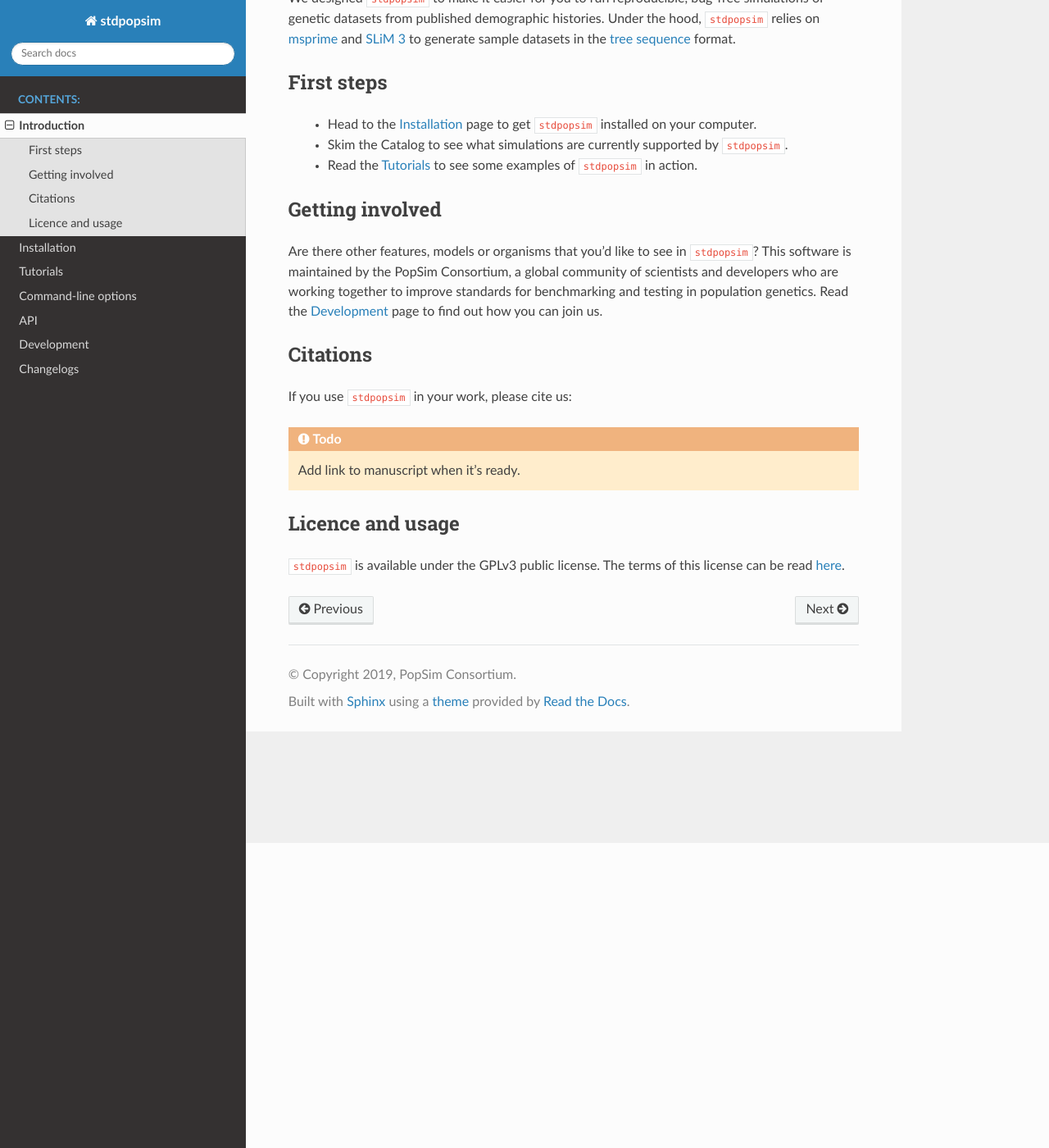
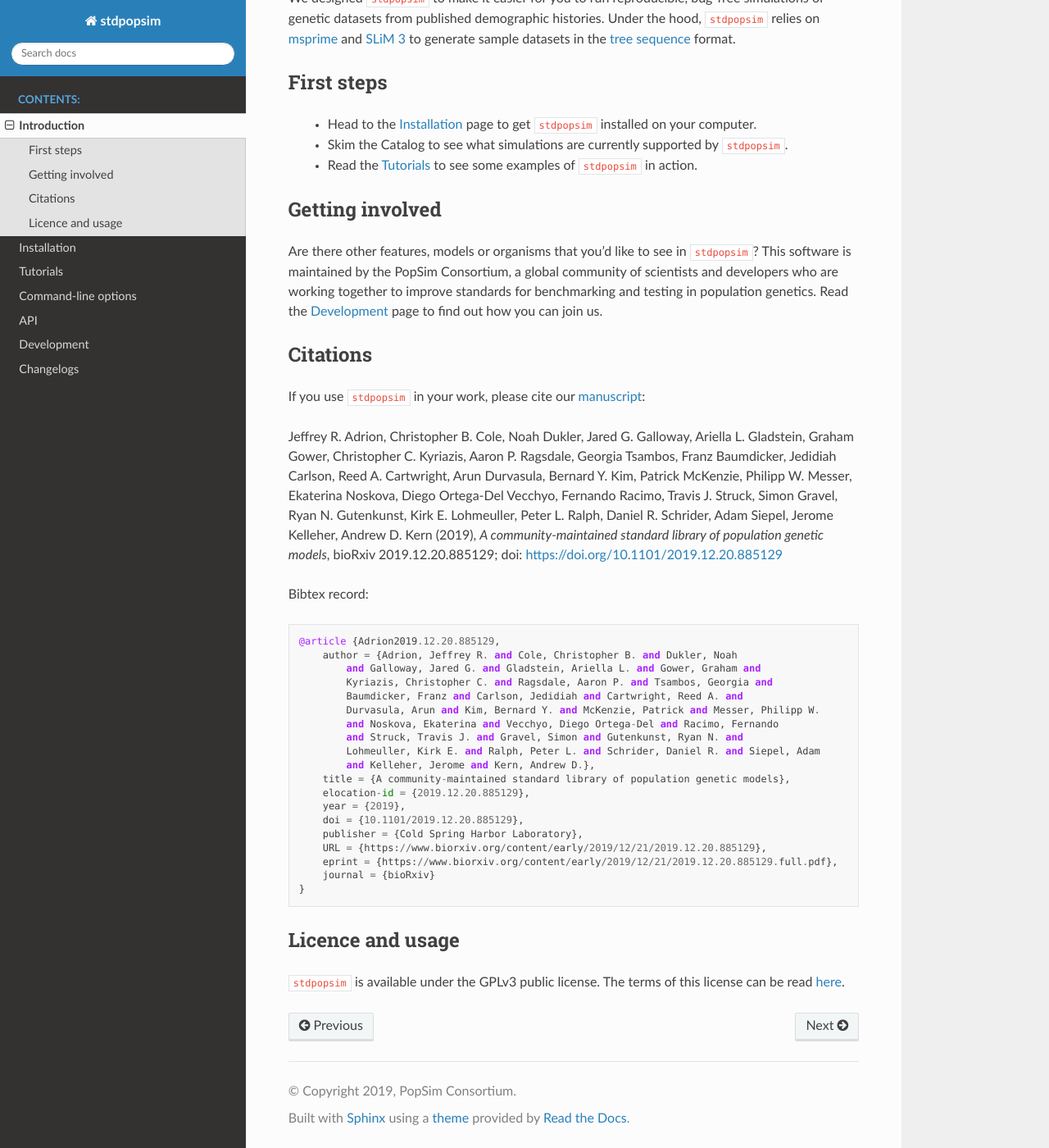
Before and after one commit to popsim-consortium/stdpopsim, a Sphinx documentation site: the page built from docs/introduction.rst, in a window 1280 px wide and 1400 px high, scrolled down 372 px. Shown: the whole window at 82% size. Built offline with Sphinx 7.4.7 and the Read the Docs theme 2.0.0, drawn with Linux system fonts in a browser that asks for light colours; pages that are not in the unit, such as notebooks, are missing from menus.

Commit message:
add manuscript citation

```diff
--- a/docs/introduction.rst
+++ b/docs/introduction.rst
@@ -43,10 +43,42 @@ Read the :ref:`Development <sec_development>` page to find out how you can join
 Citations
 ---------
 
-If you use ``stdpopsim`` in your work, please cite us:
+If you use ``stdpopsim`` in your work, please cite our
+`manuscript <https://doi.org/10.1101/2019.12.20.885129>`_:
 
-.. todo::
-	Add link to manuscript when it's ready.
+Jeffrey R. Adrion, Christopher B. Cole, Noah Dukler, Jared G. Galloway,
+Ariella L. Gladstein, Graham Gower, Christopher C. Kyriazis, Aaron P. Ragsdale,
+Georgia Tsambos, Franz Baumdicker, Jedidiah Carlson, Reed A. Cartwright,
+Arun Durvasula, Bernard Y. Kim, Patrick McKenzie, Philipp W. Messer,
+Ekaterina Noskova, Diego Ortega-Del Vecchyo, Fernando Racimo, Travis J. Struck,
+Simon Gravel, Ryan N. Gutenkunst, Kirk E. Lohmeuller, Peter L. Ralph,
+Daniel R. Schrider, Adam Siepel, Jerome Kelleher, Andrew D. Kern (2019),
+*A community-maintained standard library of population genetic models*,
+bioRxiv 2019.12.20.885129; doi: https://doi.org/10.1101/2019.12.20.885129
+
+
+Bibtex record::
+
+    @article {Adrion2019.12.20.885129,
+        author = {Adrion, Jeffrey R. and Cole, Christopher B. and Dukler, Noah
+            and Galloway, Jared G. and Gladstein, Ariella L. and Gower, Graham and
+            Kyriazis, Christopher C. and Ragsdale, Aaron P. and Tsambos, Georgia and
+            Baumdicker, Franz and Carlson, Jedidiah and Cartwright, Reed A. and
+            Durvasula, Arun and Kim, Bernard Y. and McKenzie, Patrick and Messer, Philipp W.
+            and Noskova, Ekaterina and Vecchyo, Diego Ortega-Del and Racimo, Fernando
+            and Struck, Travis J. and Gravel, Simon and Gutenkunst, Ryan N. and
+            Lohmeuller, Kirk E. and Ralph, Peter L. and Schrider, Daniel R. and Siepel, Adam
+            and Kelleher, Jerome and Kern, Andrew D.},
+        title = {A community-maintained standard library of population genetic models},
+        elocation-id = {2019.12.20.885129},
+        year = {2019},
+        doi = {10.1101/2019.12.20.885129},
+        publisher = {Cold Spring Harbor Laboratory},
+        URL = {https://www.biorxiv.org/content/early/2019/12/21/2019.12.20.885129},
+        eprint = {https://www.biorxiv.org/content/early/2019/12/21/2019.12.20.885129.full.pdf},
+        journal = {bioRxiv}
+    }
+
 
 Licence and usage
 -----------------
```
Also changed, not shown: README.md (+5 -0 lines), README.rst (+7 -1 lines).
